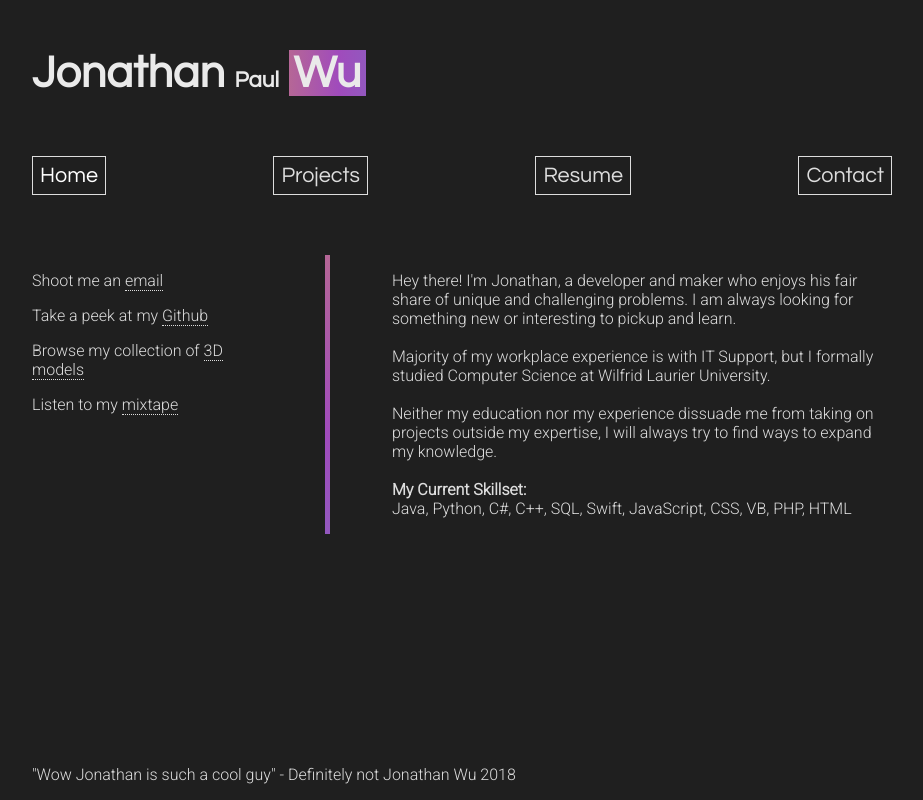
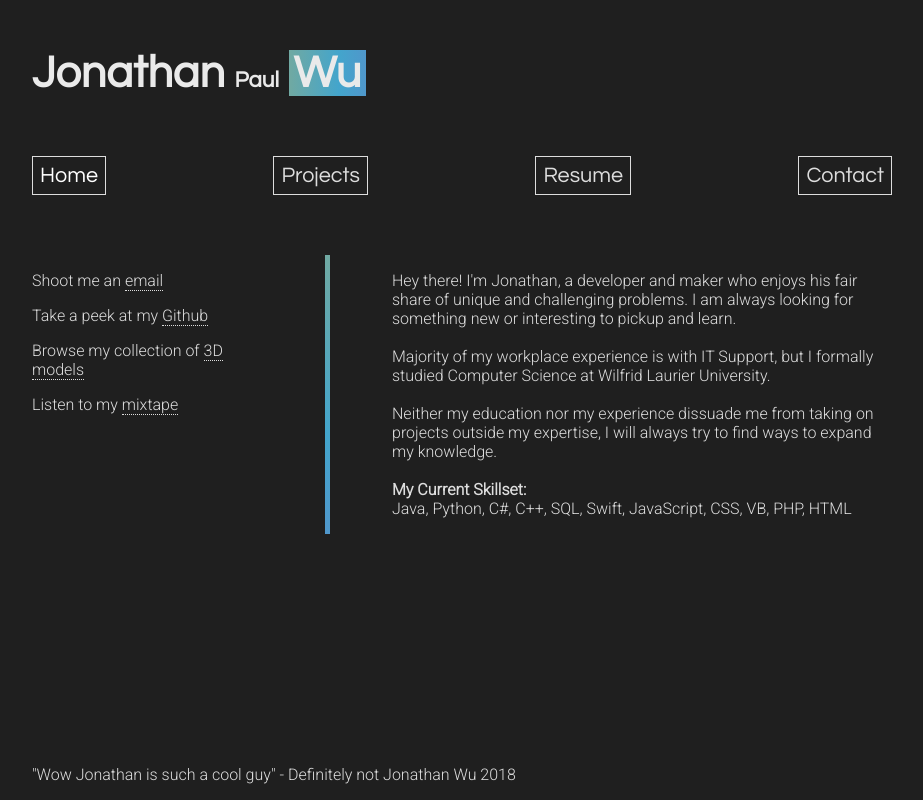
Before and after one commit to wuwica/personalwebsite, a PHP site: page / in a window 1280 px wide. Shown: the whole page, without its empty margins (178-1101 px from the left). Run offline with PHP 8.4, Linux system fonts and the light colour scheme; some libraries are stand-ins or nearby versions.

Commit message:
fixing colours to fit theme a bit better

```diff
--- a/index.html
+++ b/index.html
@@ -35,11 +35,11 @@
                 <input type="radio" id="projects-button">
                 <h3>Projects</h3>
             </div>
-            <div class="card" id="purple" onclick="openTab(event, 'resume-content')">
+            <div class="card" id="blue" onclick="openTab(event, 'resume-content')">
                 <input type="radio" id="resume-button">
                 <h3>Resume</h3>
             </div>
-            <div class="card" id="blue" onclick="openTab(event, 'contact-content')">
+            <div class="card" id="purple" onclick="openTab(event, 'contact-content')">
                 <input type="radio" id="contact-button">
                 <h3>Contact</h3>
             </div>
--- a/mainSheet.css
+++ b/mainSheet.css
@@ -4,11 +4,12 @@
     --background-colour: #1f1f1f;
     --theme-red: #dd3758;
     --theme-blue: #43a5cc;
-    --theme-purple: #a04bbc;
+    --theme-purple: #9c42c4;
     --theme-yellow: #f2b529;
     --link-colour: #4c91ff;
     --card-colour: #ddd;
     --side-colour: #555;
+    --theme-contact: #a152c4;
 }
 
 html {
@@ -40,7 +41,7 @@ x {
     color: var(--title-text-colour);
     padding: 0 5px;
     margin: 0px;
-    background: linear-gradient(90deg, var(--theme-red), var(--theme-yellow), var(--theme-purple), var(--theme-blue), var(--theme-red));
+    background: linear-gradient(90deg, var(--theme-red), var(--theme-yellow), var(--theme-blue), var(--theme-purple), var(--theme-red));
     background-size: 1000% 100%;
     background-position: 0% 0%;
     -webkit-animation: GradientLoop 15s linear infinite;
@@ -69,6 +70,7 @@ p {
 
 p b {
     font-weight: bold;
+
 }
 
 a {
@@ -181,8 +183,8 @@ body {
 }
 
 #contact-content form #submit-button:hover {
-    color: var(--theme-blue);
-    border-color: var(--theme-blue);
+    color: var(--theme-purple);
+    border-color: var(--theme-purple);
 }
 
 label {
@@ -203,7 +205,7 @@ input:focus~label,
 input:valid~label {
     top: -20px;
     font-size: 14px;
-    color: var(--theme-blue);
+    color: var(--theme-contact);
 }
 
 .bar {
@@ -219,7 +221,7 @@ input:valid~label {
     width: 0;
     bottom: 1px;
     position: absolute;
-    background: var(--theme-blue);
+    background: var(--theme-purple);
     transition: 0.2s ease all;
     -moz-transition: 0.2s ease all;
     -webkit-transition: 0.2s ease all;
@@ -256,7 +258,7 @@ input:focus~.highlight {
 
 @-webkit-keyframes inputHighlighter {
     from {
-        background: #5264AE;
+        background: #7852ae;
     }
     to {
         width: 0;
@@ -266,7 +268,7 @@ input:focus~.highlight {
 
 @-moz-keyframes inputHighlighter {
     from {
-        background: #5264AE;
+        background: #7852ae;
     }
     to {
         width: 0;
@@ -276,7 +278,7 @@ input:focus~.highlight {
 
 @keyframes inputHighlighter {
     from {
-        background: #5264AE;
+        background: #7852ae;
     }
     to {
         width: 0;
@@ -803,7 +805,7 @@ h3 {
 
 .separator {
     width: 5px;
-    background: linear-gradient(45deg, var(--theme-red), var(--theme-blue), var(--theme-purple), var(--theme-yellow), var(--theme-red));
+    background: linear-gradient(45deg, var(--theme-red), var(--theme-purple), var(--theme-blue), var(--theme-yellow), var(--theme-red));
     background-size: 100% 1000%;
     background-position: 0% 0%;
     -webkit-animation: GradientLoop 15s linear infinite;
```
